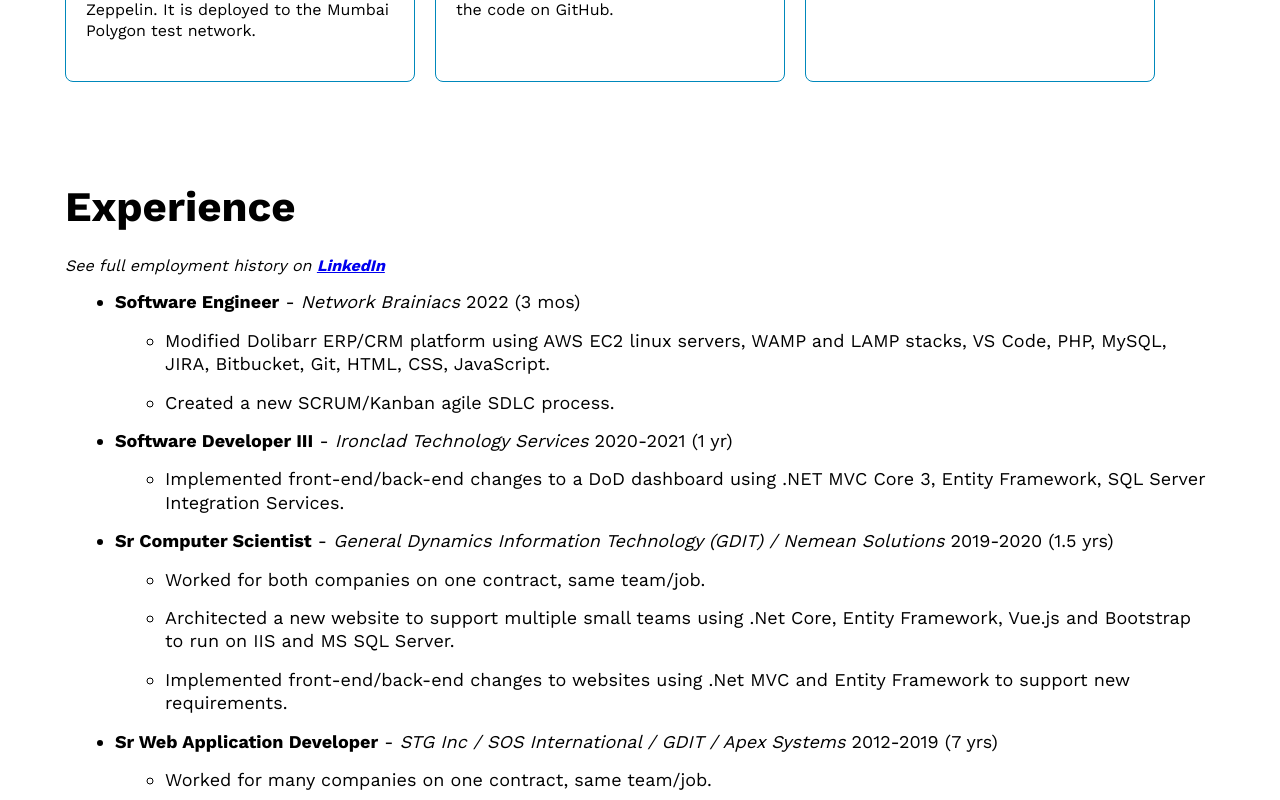
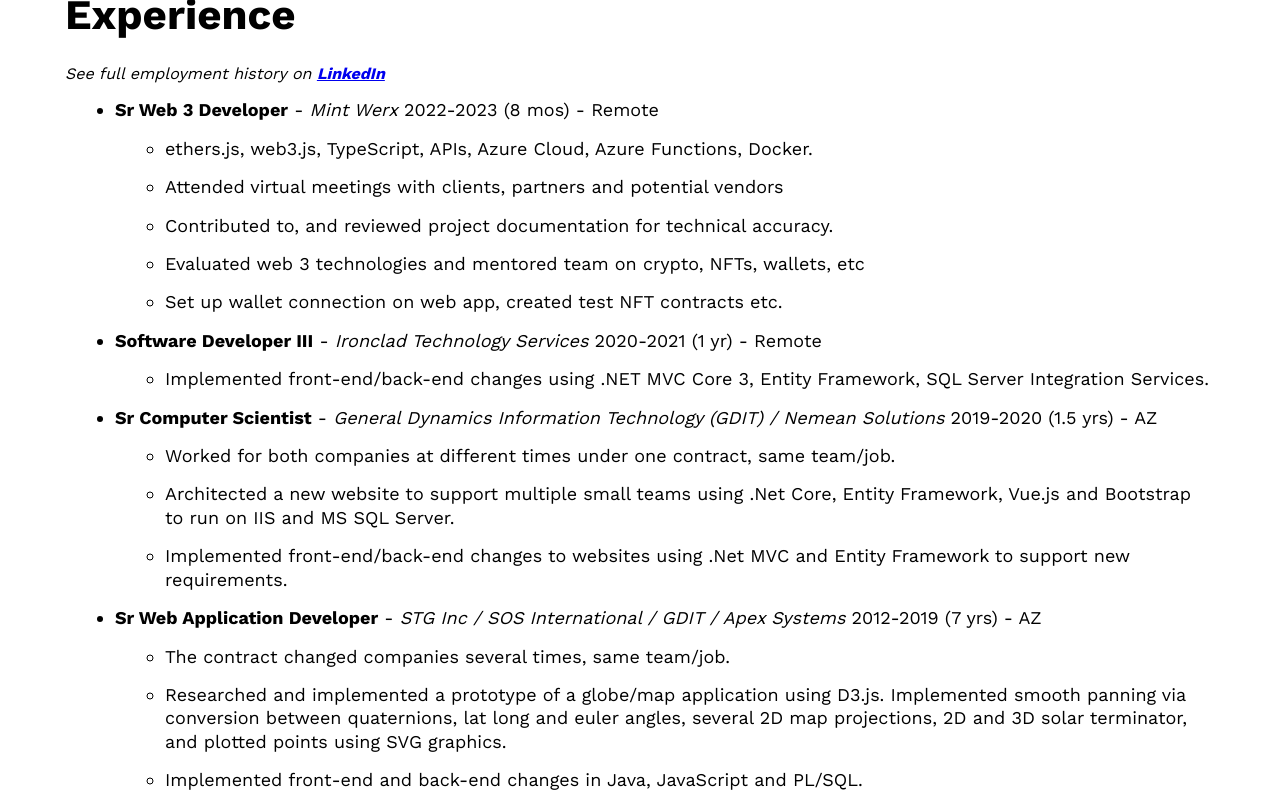
Before and after one commit to MMcKinney/portfolio, a React (Create React App) app: page / in a window 1280 px wide. Shown: the part 1160-1960 px from the top of the page. Built offline with nearby package versions, Linux system fonts and the light colour scheme.

Commit message:
content updates

```diff
--- a/src/components/About.js
+++ b/src/components/About.js
@@ -5,7 +5,7 @@
     return (
         <section id="about" className='about'>
             <h2>About</h2>
-            <p>A Software Engineer with 9 years of full stack web development experience. </p>
+            <p>A Software Engineer with 10 years of full stack web development experience. </p>
         </section>
     );
 }
--- a/src/components/Experience.js
+++ b/src/components/Experience.js
@@ -5,32 +5,35 @@
             <i>See full employment history on <a href="https://www.linkedin.com/in/michaelmckinney91/" target="_blank"><strong>LinkedIn</strong></a></i>
             <ul>
                 <li>
-                    <strong>Software Engineer</strong> - <i>Network Brainiacs</i> 2022 (3 mos)
+                    <strong>Sr Web 3 Developer</strong> - <i>Mint Werx</i> 2022-2023 (8 mos) - Remote
                     <ul>
-                        <li>Modified Dolibarr ERP/CRM platform using AWS EC2 linux servers, WAMP and LAMP stacks, VS Code, PHP, MySQL, JIRA, Bitbucket, Git, HTML, CSS, JavaScript.</li>
-                        <li>Created a new SCRUM/Kanban agile SDLC process.</li>
+                        <li>ethers.js, web3.js, TypeScript, APIs, Azure Cloud, Azure Functions, Docker.</li>
+                        <li>Attended virtual meetings with clients, partners and potential vendors</li>
+                        <li>Contributed to, and reviewed project documentation for technical accuracy.</li>
+                        <li>Evaluated web 3 technologies and mentored team on crypto, NFTs, wallets, etc</li>
+                        <li>Set up wallet connection on web app, created test NFT contracts etc.</li>
                     </ul>
                 </li>
                 <li>
-                    <strong>Software Developer III</strong> - <i>Ironclad Technology Services</i> 2020-2021 (1 yr)
+                    <strong>Software Developer III</strong> - <i>Ironclad Technology Services</i> 2020-2021 (1 yr) - Remote
                     <ul>
-                        <li>Implemented front-end/back-end changes to a DoD dashboard using .NET MVC Core 3, Entity Framework, SQL Server Integration Services.</li>
+                        <li>Implemented front-end/back-end changes using .NET MVC Core 3, Entity Framework, SQL Server Integration Services.</li>
                     </ul>
                 </li>
                 <li>
-                    <strong>Sr Computer Scientist</strong> - <i>General Dynamics Information Technology (GDIT) / Nemean Solutions</i> 2019-2020 (1.5 yrs)
+                    <strong>Sr Computer Scientist</strong> - <i>General Dynamics Information Technology (GDIT) / Nemean Solutions</i> 2019-2020 (1.5 yrs) - AZ
                     <ul>
-                        <li>Worked for both companies on one contract, same team/job.</li>
+                        <li>Worked for both companies at different times under one contract, same team/job.</li>
                         <li>Architected a new website to support multiple small teams using .Net Core, Entity Framework, Vue.js and Bootstrap to run on IIS and MS SQL Server.</li>
                         <li>Implemented front-end/back-end changes to websites using .Net MVC and Entity Framework to support new requirements.</li>
                     </ul>
                 </li>
                 <li>
-                    <strong>Sr Web Application Developer</strong> - <i>STG Inc / SOS International / GDIT / Apex Systems</i> 2012-2019 (7 yrs)
+                    <strong>Sr Web Application Developer</strong> - <i>STG Inc / SOS International / GDIT / Apex Systems</i> 2012-2019 (7 yrs) - AZ
                     <ul>
-                        <li>Worked for many companies on one contract, same team/job.</li>
+                        <li>The contract changed companies several times, same team/job.</li>
                         <li>Researched and implemented a prototype of a globe/map application using D3.js. Implemented smooth panning via conversion between quaternions, lat long and euler angles, several 2D map projections, 2D and 3D solar terminator, and plotted points using SVG graphics.</li>
-                        <li>Saved millions of dollars in server and development costs by fixing an incompatibility with a proprietary map application where several others had failed.</li>
+                        <li>Implemented front-end and back-end changes in Java, JavaScript and PL/SQL.</li>
                         <li>Proposed and documented a new agile development process using concepts from SCRUM and Kanban.  Mentored team members while implementing agile development processes.</li>
                         <li>Proposed, implemented and documented code standards, a new testing process, Jenkins, JIRA and Maven.</li>
                         <li>Administrated Apache, WebLogic and Oracle DB servers when admins were not available.  Software updates, backups, reviewed security compliance.</li>
--- a/src/components/Footer.js
+++ b/src/components/Footer.js
@@ -1,7 +1,7 @@
 const Footer = () => {
     return (
         <footer className="footer">
-            <p><small>Mike McKinney &copy; 2022</small></p>
+            <p><small>Mike McKinney &copy; 2023</small></p>
         </footer>
     );
 }
--- a/src/components/Header.js
+++ b/src/components/Header.js
@@ -4,7 +4,6 @@
 const Header = () => {
     return (
         <section className='header'>
-            <img src={profile} alt="Mike McKinney" />
 
             <div className='header__content'>
                 <h1>Mike McKinney</h1>
```
Also changed, not shown: 1 other file (tests, documents, lock files or other folders).
